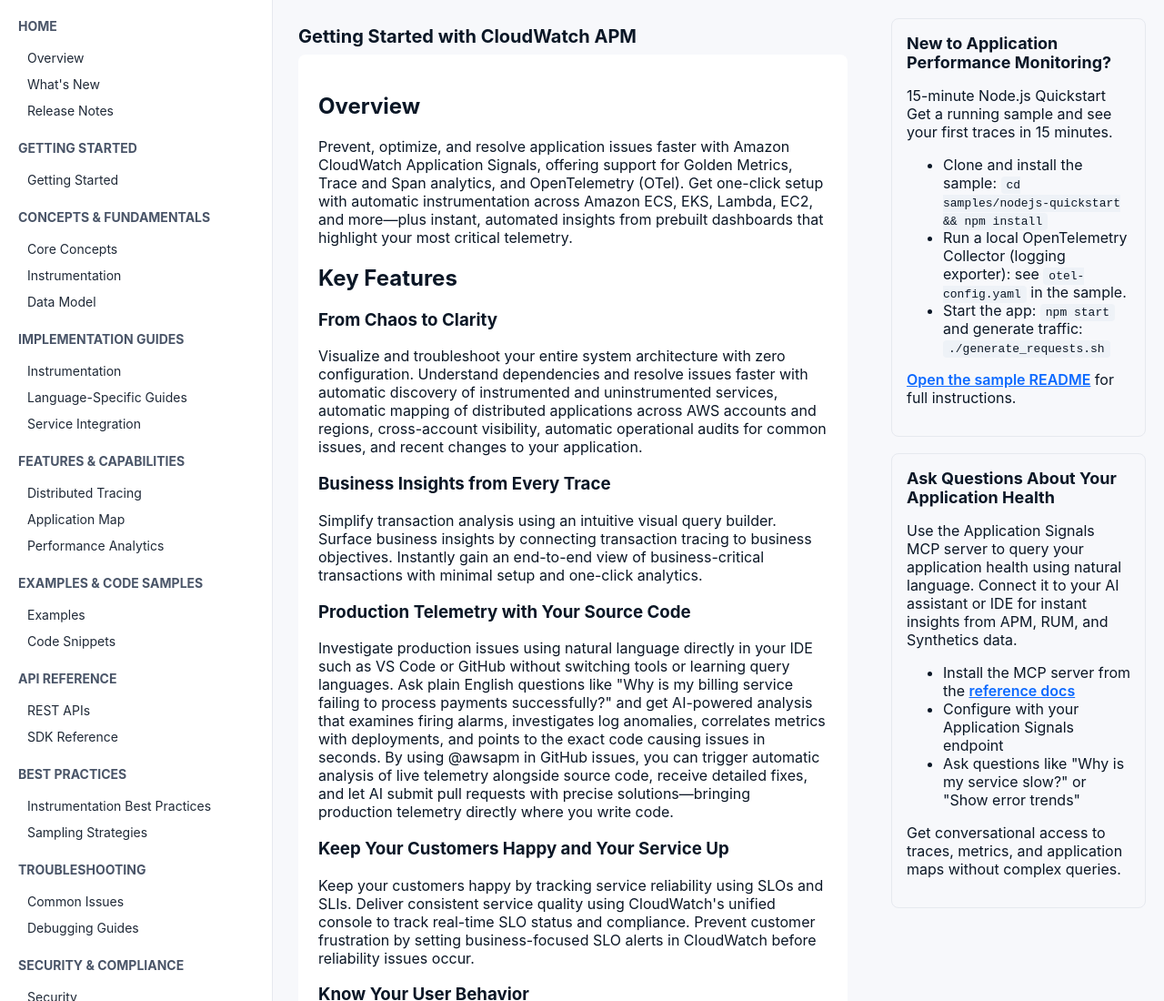
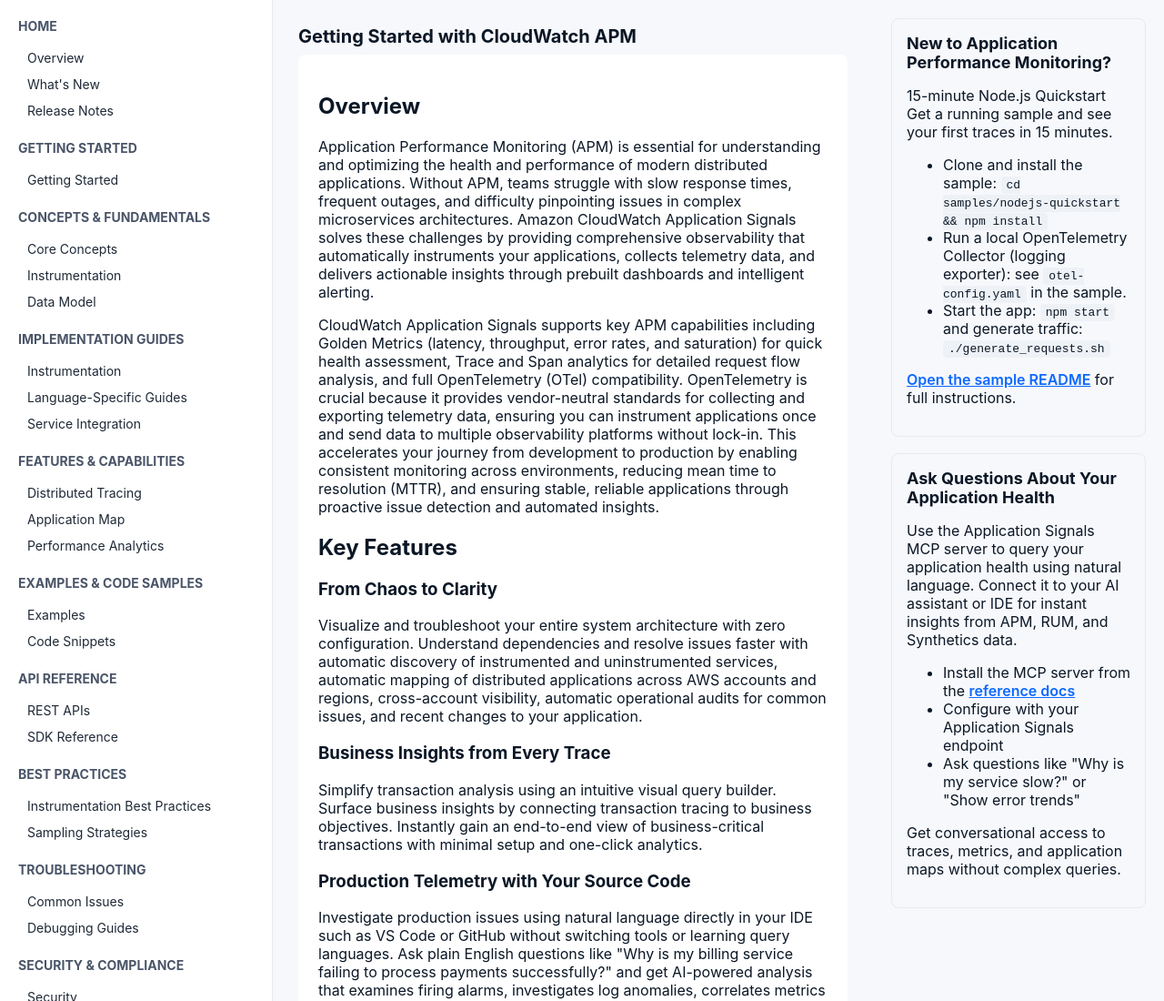
Before and after one commit to vijaykbv/cw-apm-docs, a plain HTML site: page pages/getting-started.html in a window 1280 px wide. Shown: the top 1100 px of the page at 91% size. Drawn offline with Linux system fonts and the light colour scheme; files that its build step writes are made by us from their sources.

Commit message:
Expand overview section with detailed APM explanation, problem/solution, and value prop

```diff
--- a/pages/getting-started.html
+++ b/pages/getting-started.html
@@ -16,7 +16,8 @@
         <!-- Callout moved to the right sidebar -->
         <section>
           <h2>Overview</h2>
-          <p>Prevent, optimize, and resolve application issues faster with Amazon CloudWatch Application Signals, offering support for Golden Metrics, Trace and Span analytics, and OpenTelemetry (OTel). Get one-click setup with automatic instrumentation across Amazon ECS, EKS, Lambda, EC2, and more—plus instant, automated insights from prebuilt dashboards that highlight your most critical telemetry.</p>
+          <p>Application Performance Monitoring (APM) is essential for understanding and optimizing the health and performance of modern distributed applications. Without APM, teams struggle with slow response times, frequent outages, and difficulty pinpointing issues in complex microservices architectures. Amazon CloudWatch Application Signals solves these challenges by providing comprehensive observability that automatically instruments your applications, collects telemetry data, and delivers actionable insights through prebuilt dashboards and intelligent alerting.</p>
+          <p>CloudWatch Application Signals supports key APM capabilities including Golden Metrics (latency, throughput, error rates, and saturation) for quick health assessment, Trace and Span analytics for detailed request flow analysis, and full OpenTelemetry (OTel) compatibility. OpenTelemetry is crucial because it provides vendor-neutral standards for collecting and exporting telemetry data, ensuring you can instrument applications once and send data to multiple observability platforms without lock-in. This accelerates your journey from development to production by enabling consistent monitoring across environments, reducing mean time to resolution (MTTR), and ensuring stable, reliable applications through proactive issue detection and automated insights.</p>
         </section>
 
         <section>
```
